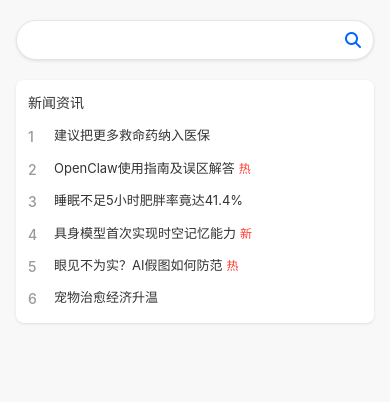
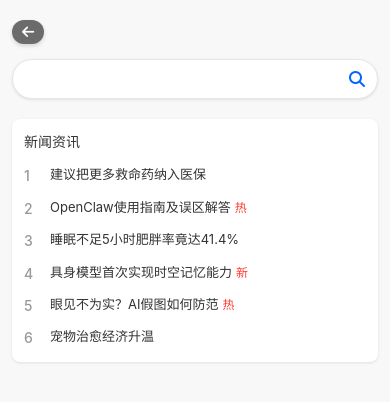
Before and after one commit to Serenova02/cmsearch-nhj, a plain HTML site: page internet.html in a window 390 px wide. Drawn offline with Linux system fonts and the light colour scheme.

Commit message:
Update internet.html

```diff
--- a/internet.html
+++ b/internet.html
@@ -2,7 +2,7 @@
 <html lang="zh-CN">
 <head>
     <meta charset="UTF-8">
-    <meta name="viewport" content="width=device-width, initial-scale=1.0">
+    <meta name="viewport" content="width=device-width, initial-scale=1.0, maximum-scale=1.0, user-scalable=no">
     <title>搜索</title>
     <style>
         * {
@@ -22,6 +22,37 @@
             max-width: 800px;
             margin: 0 auto;
             padding: 40px 20px;
+        }
+
+        .header-section {
+            display: flex;
+            justify-content: flex-start;
+            margin-bottom: 20px;
+        }
+
+        .back-btn {
+            display: flex;
+            align-items: center;
+            gap: 6px;
+            padding: 8px 16px;
+            background: #6B6B6B;
+            border: none;
+            border-radius: 20px;
+            color: white;
+            font-size: 14px;
+            cursor: pointer;
+            transition: all 0.3s ease;
+            box-shadow: 0 2px 4px rgba(0,0,0,0.15);
+        }
+
+        .back-btn:hover {
+            background: #5A5A5A;
+            transform: translateX(-3px);
+            box-shadow: 0 4px 8px rgba(0,0,0,0.2);
+        }
+
+        .back-btn i {
+            font-size: 14px;
         }
 
         .version-tabs {
@@ -152,8 +183,27 @@
 
         /* 移动端适配 */
         @media (max-width: 768px) {
+            html, body {
+                width: 100%;
+                overflow-x: hidden;
+            }
+
             .container {
-                padding: 20px 16px;
+                padding: 20px 12px;
+            }
+
+            .header-section {
+                margin-bottom: 15px;
+            }
+
+            .back-btn {
+                padding: 6px 12px;
+                font-size: 13px;
+                border-radius: 16px;
+            }
+
+            .back-btn i {
+                font-size: 13px;
             }
 
             .version-tabs {
@@ -205,6 +255,22 @@
 
             .topic-title {
                 font-size: 13px;
+            }
+        }
+
+        /* 小屏手机适配 */
+        @media (max-width: 480px) {
+            .back-btn {
+                padding: 5px 10px;
+                font-size: 12px;
+            }
+
+            .back-btn span {
+                display: none;
+            }
+
+            .back-btn i {
+                font-size: 14px;
             }
         }
 
@@ -397,7 +463,13 @@
 </head>
 <body>
     <div class="container">
-
+        <!-- 返回按钮 -->
+        <div class="header-section">
+            <button class="back-btn" onclick="goBack()">
+                <i class="fas fa-arrow-left"></i>
+                <span>返回桌面</span>
+            </button>
+        </div>
 
         <div class="search-container">
             <div class="search-box">
@@ -530,6 +602,10 @@
     </div>
 
     <script>
+        function goBack() {
+            window.location.href = 'desktop.html';
+        }
+
         // 初始化元素
         const searchInput = document.getElementById('search-input');
         const searchButton = document.getElementById('search-button');
```
